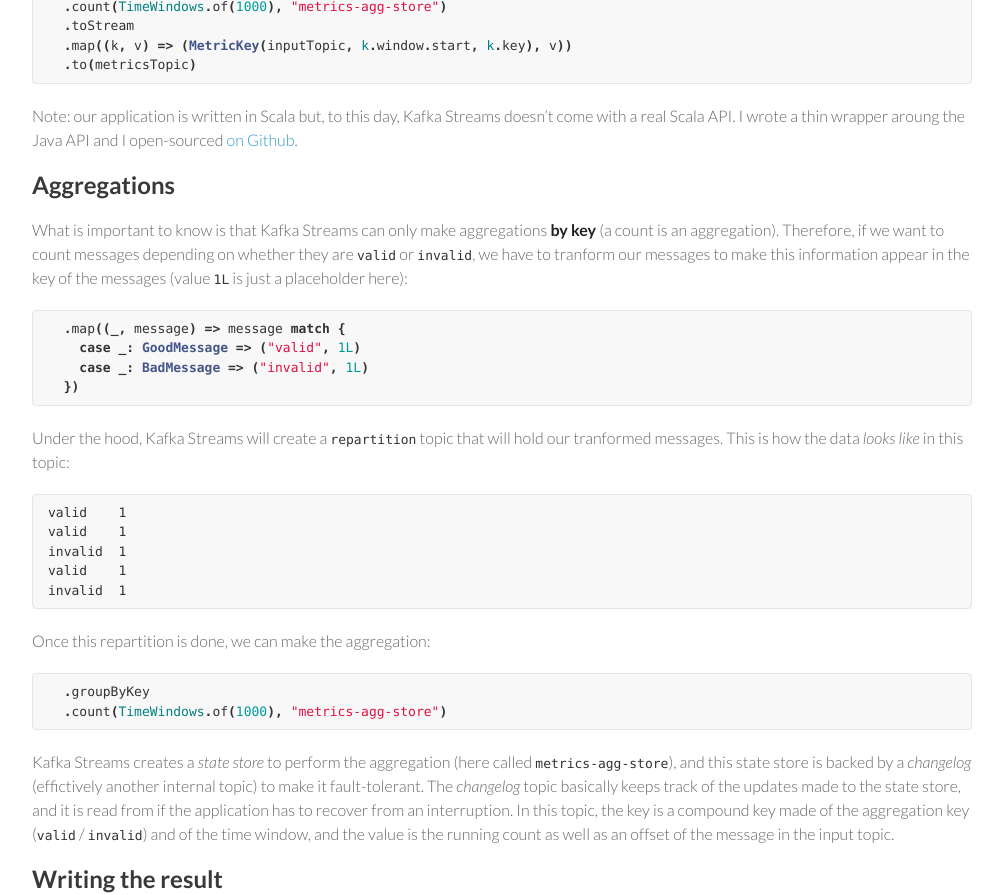
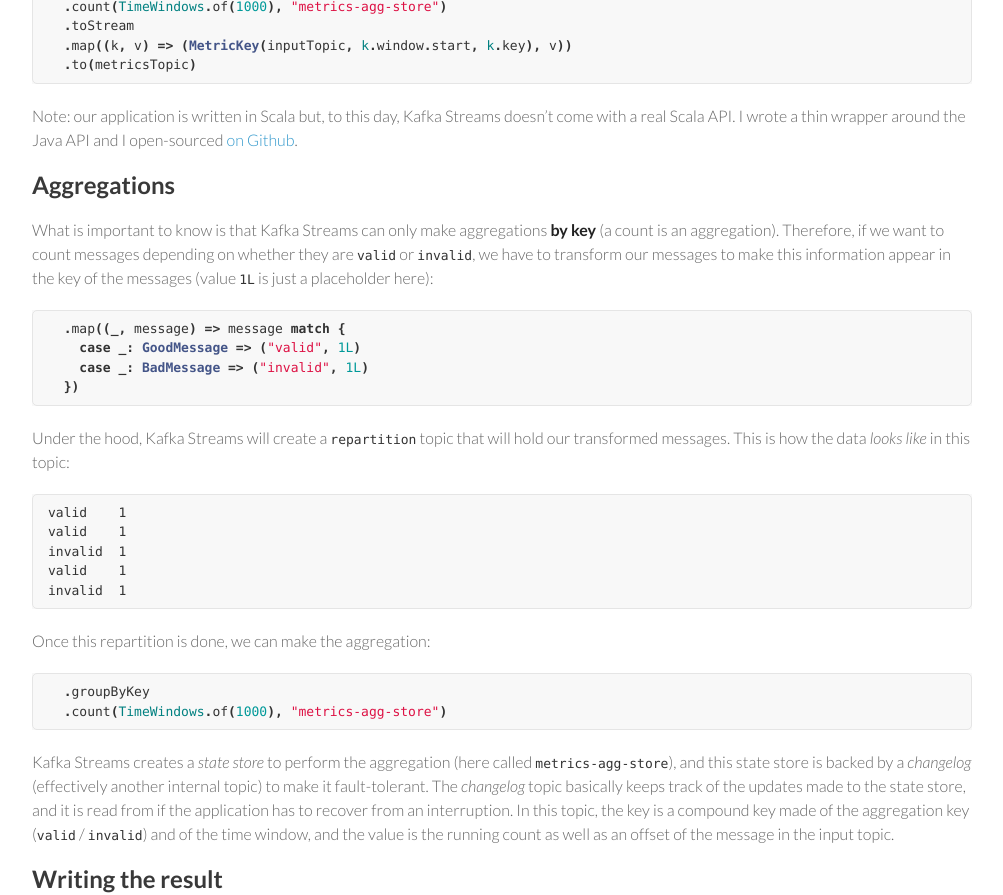
Before and after one commit to aseigneurin/aseigneurin.github.io, a Jekyll site: the page built from _posts/2017-08-04-why-kafka-streams-didnt-work-for-us-part-2.md, in a window 1280 px wide and 1400 px high, scrolled down 675 px. Shown: the part 154-1049 px from the top of the window, without its empty margins (138-1141 px from the left). Built offline with Jekyll 4.4.1, drawn with Linux system fonts in a browser that asks for light colours; nearby versions of some CDN libraries.

Commit message:
fixed typos

````diff
--- a/_posts/2017-08-04-why-kafka-streams-didnt-work-for-us-part-2.md
+++ b/_posts/2017-08-04-why-kafka-streams-didnt-work-for-us-part-2.md
@@ -35,11 +35,11 @@ messages
   .to(metricsTopic)
 ```
 
-Note: our application is written in Scala but, to this day, Kafka Streams doesn't come with a real Scala API. I wrote a thin wrapper aroung the Java API and I open-sourced [on Github](https://github.com/aseigneurin/kafka-streams-scala).
+Note: our application is written in Scala but, to this day, Kafka Streams doesn't come with a real Scala API. I wrote a thin wrapper around the Java API and I open-sourced [on Github](https://github.com/aseigneurin/kafka-streams-scala).
 
 ## Aggregations
 
-What is important to know is that Kafka Streams can only make aggregations **by key** (a count is an aggregation). Therefore, if we want to count messages depending on whether they are `valid` or `invalid`, we have to tranform our messages to make this information appear in the key of the messages (value `1L` is just a placeholder here):
+What is important to know is that Kafka Streams can only make aggregations **by key** (a count is an aggregation). Therefore, if we want to count messages depending on whether they are `valid` or `invalid`, we have to transform our messages to make this information appear in the key of the messages (value `1L` is just a placeholder here):
 
 ```scala
   .map((_, message) => message match {
@@ -48,7 +48,7 @@ What is important to know is that Kafka Streams can only make aggregations **by
   })
 ```
 
-Under the hood, Kafka Streams will create a `repartition` topic that will hold our tranformed messages. This is how the data _looks like_ in this topic:
+Under the hood, Kafka Streams will create a `repartition` topic that will hold our transformed messages. This is how the data _looks like_ in this topic:
 
 ```
 valid    1
@@ -65,7 +65,7 @@ Once this repartition is done, we can make the aggregation:
   .count(TimeWindows.of(1000), "metrics-agg-store")
 ```
 
-Kafka Streams creates a _state store_ to perform the aggregation (here called `metrics-agg-store`), and this state store is backed by a _changelog_ (effictively another internal topic) to make it fault-tolerant. The _changelog_ topic basically keeps track of the updates made to the state store, and it is read from if the application has to recover from an interruption. In this topic, the key is a compound key made of the aggregation key (`valid` / `invalid`) and of the time window, and the value is the running count as well as an offset of the message in the input topic.
+Kafka Streams creates a _state store_ to perform the aggregation (here called `metrics-agg-store`), and this state store is backed by a _changelog_ (effectively another internal topic) to make it fault-tolerant. The _changelog_ topic basically keeps track of the updates made to the state store, and it is read from if the application has to recover from an interruption. In this topic, the key is a compound key made of the aggregation key (`valid` / `invalid`) and of the time window, and the value is the running count as well as an offset of the message in the input topic.
 
 ## Writing the result
 
````
Also changed, not shown: _posts/2017-08-04-why-kafka-streams-didnt-work-for-us-part-3.md (+2 -2 lines).
